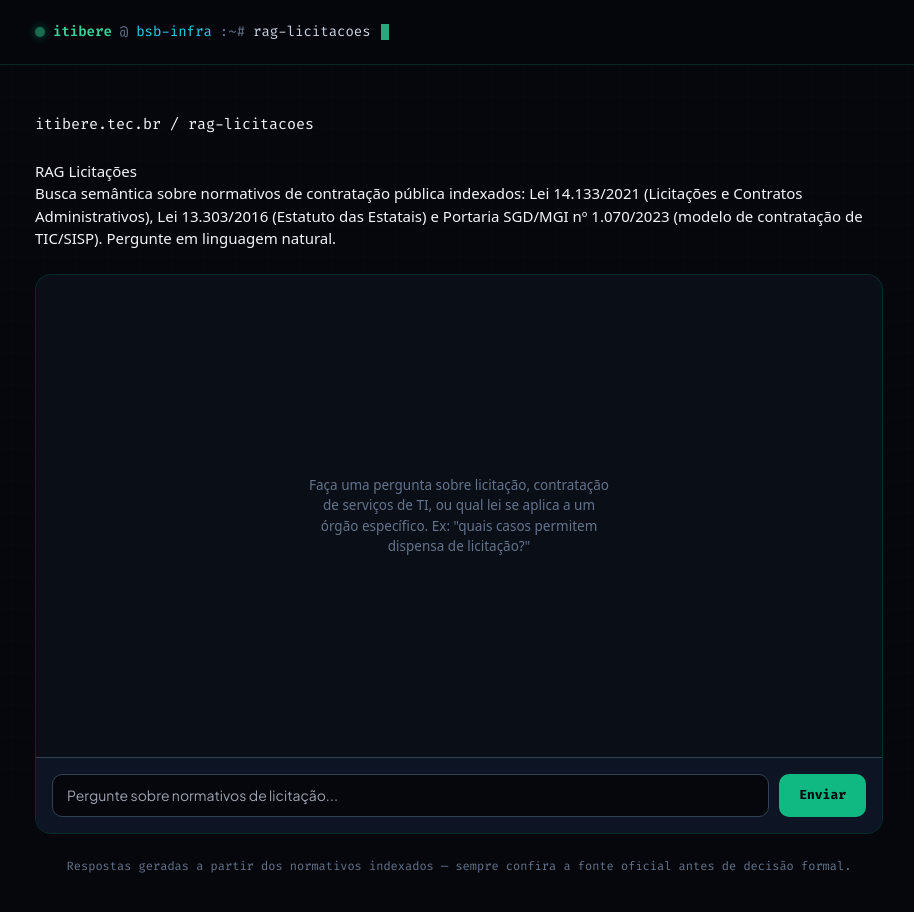
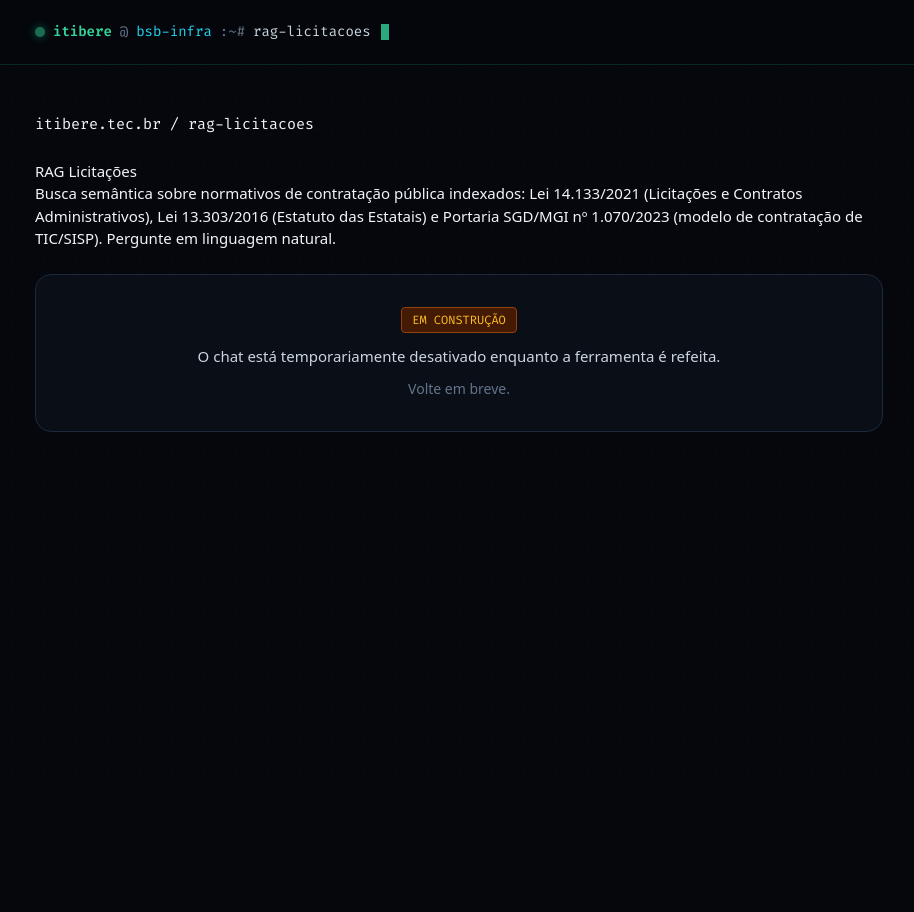
Before and after one commit to itibere/mcp-server-site, a plain HTML site: page rag-licitacoes/index.html in a window 1280 px wide. Shown: the whole page, without its empty margins (181-1095 px from the left). After the commit the page ends 800 px from the top, so only its background shows below. Drawn offline with nearby package versions, Linux system fonts and the light colour scheme.

Commit message:
RAG-Licitações em construção

```diff
--- a/rag-licitacoes/index.html
+++ b/rag-licitacoes/index.html
@@ -47,30 +47,13 @@
       </p>
     </div>
 
-    <div class="chat-shell border-cyber">
-      <div class="chat-log" id="chat-log">
-        <div class="chat-empty" id="chat-empty">
-          Faça uma pergunta sobre licitação, contratação de serviços de TI, ou qual lei se aplica a um órgão específico. Ex: "quais casos permitem dispensa de licitação?"
-        </div>
-      </div>
-      <form class="chat-form" id="chat-form">
-        <textarea
-          id="chat-input"
-          class="chat-input"
-          rows="1"
-          placeholder="Pergunte sobre normativos de licitação..."
-          autocomplete="off"
-        ></textarea>
-        <button type="submit" class="chat-send" id="chat-send">Enviar</button>
-      </form>
+    <div class="border-cyber rounded-2xl bg-[#090e17] border border-slate-800 p-8 text-center space-y-3">
+      <span class="inline-block px-2.5 py-1 rounded bg-amber-950 text-amber-400 border border-amber-800 text-xs font-mono-code">EM CONSTRUÇÃO</span>
+      <p class="text-slate-300">O chat está temporariamente desativado enquanto a ferramenta é refeita.</p>
+      <p class="text-sm text-slate-500">Volte em breve.</p>
     </div>
-
-    <p class="text-xs text-slate-500 font-mono-code text-center">
-      Respostas geradas a partir dos normativos indexados — sempre confira a fonte oficial antes de decisão formal.
-    </p>
 
   </main>
 
-  <script src="../assets/rag-licitacoes.js?v=aac84924"></script>
 </body>
 </html>
```
Also changed, not shown: index.html (+2 -2 lines), sobre.html (+1 -1 lines).
